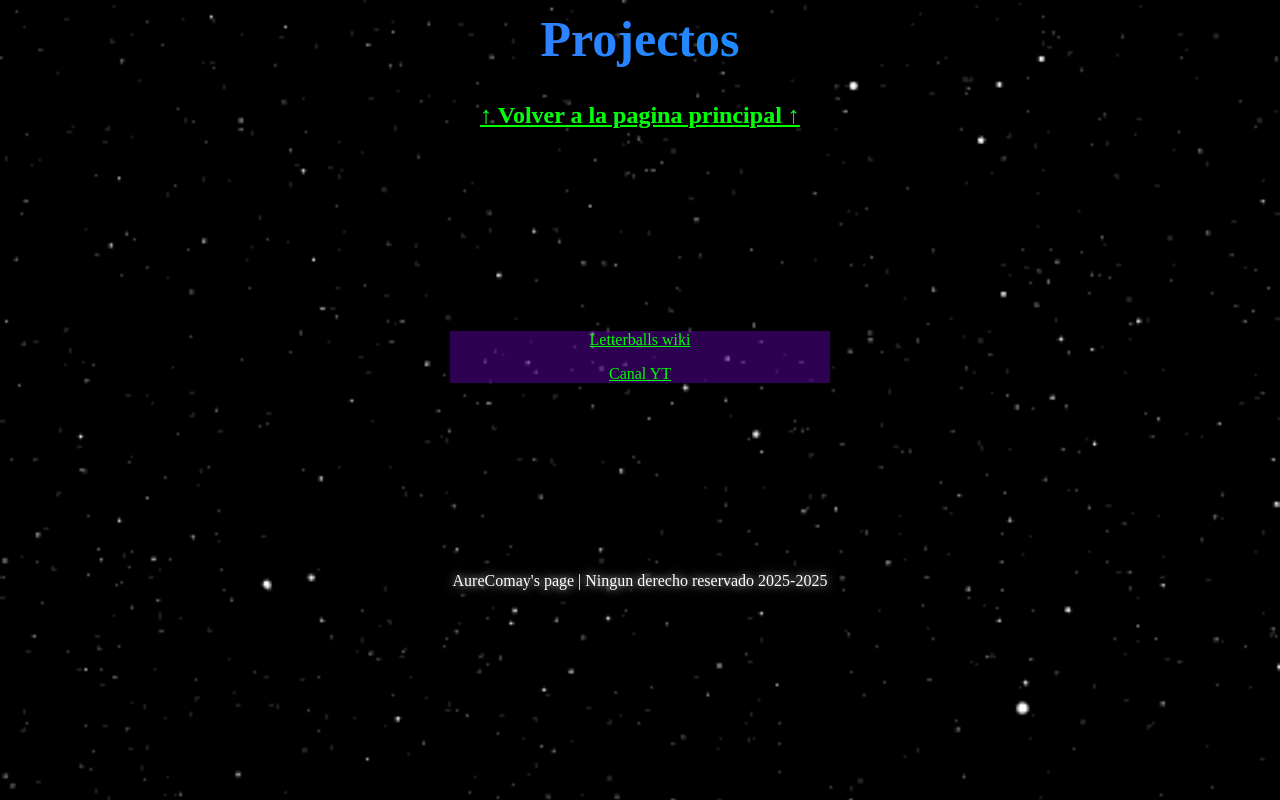
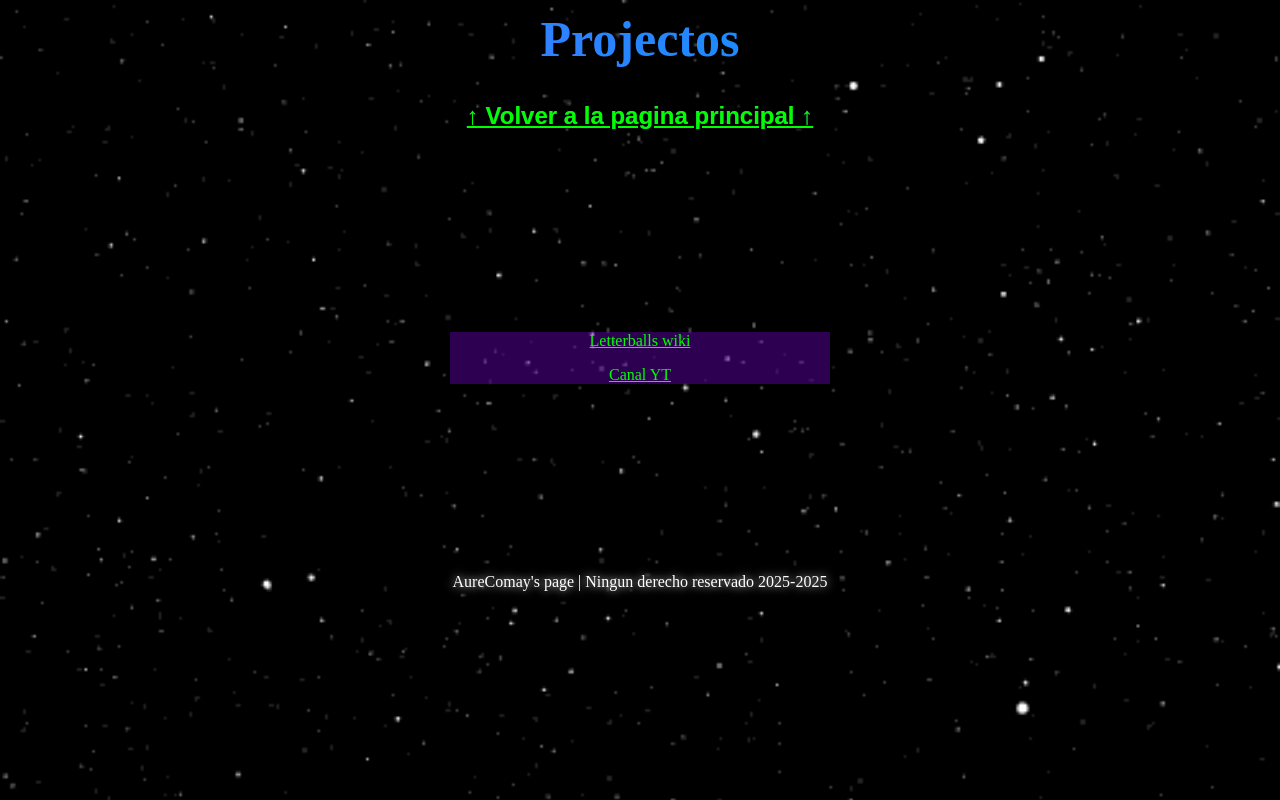
Before and after one commit to AureComay/AureComay-page, a plain HTML site: page Projectos.html in a window 1280 px wide. Drawn offline with Linux system fonts and the light colour scheme; a web font is replaced by a local one.

Commit message:
Update Projectos.css

```diff
--- a/Projectos.css
+++ b/Projectos.css
@@ -24,7 +24,6 @@ h1 {
 }
 
 h2 {
-    font-size: 500px
     font-family: 'Bytesized', sans-serif;
     text-align: center;
     background: linear-gradient(to right, #33337a, #336180 , #0c640c, #65790e, #7a5018, #66261d);
```
